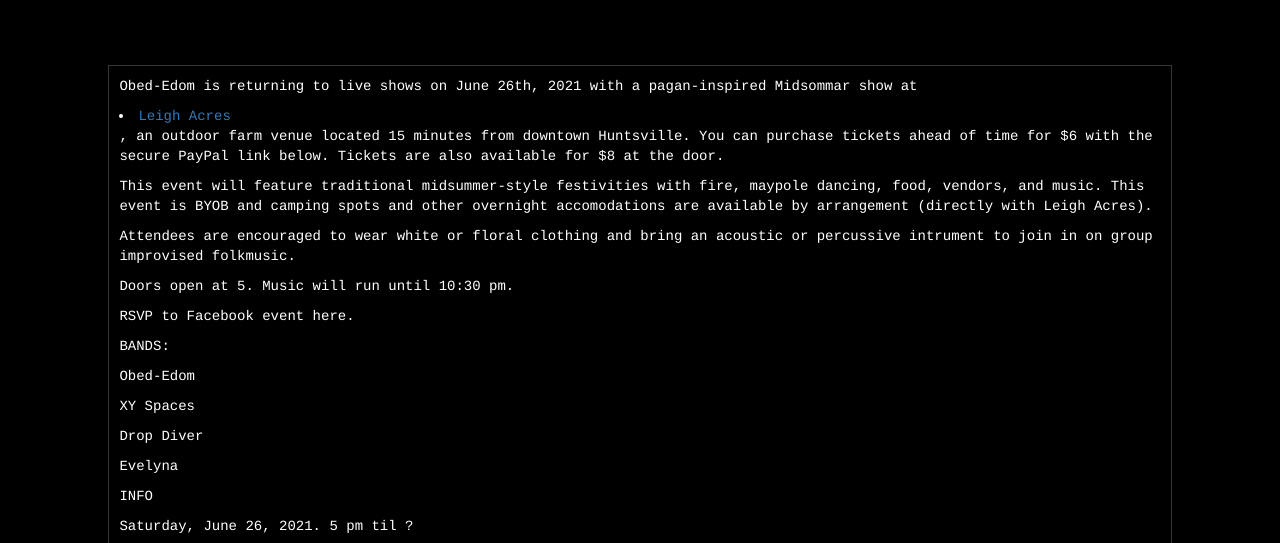
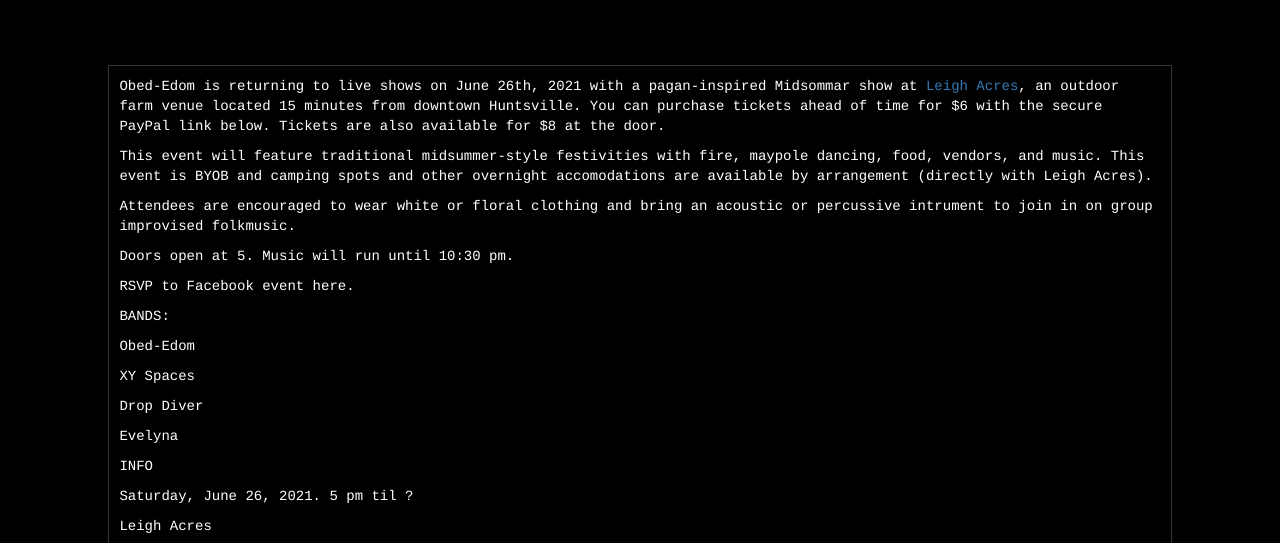
Before and after one commit to obededomband/obededomband.github.io, a plain HTML site: page pages/dates.html in a window 1280 px wide. Shown: the part 232-775 px from the top of the page. Drawn offline with nearby package versions, Linux system fonts and the light colour scheme; a script that the page names is missing.

Commit message:
Update dates.html
removing quotes

```diff
--- a/pages/dates.html
+++ b/pages/dates.html
@@ -40,7 +40,7 @@
     <div class="jumbotron text-center">
     <h1>Dates.</h1>
     </div>
-    <div class="post"><p>Obed-Edom is returning to live shows on June 26th, 2021 with a pagan-inspired Midsommar show at <li><a href=“https://www.leighacres.com/”>Leigh Acres</a></li>, an outdoor farm venue located 15 minutes from downtown Huntsville. You can purchase tickets ahead of time for $6 with the secure PayPal link below. Tickets are also available for $8 at the door.</p>
+    <div class="post"><p>Obed-Edom is returning to live shows on June 26th, 2021 with a pagan-inspired Midsommar show at <a href=https://www.leighacres.com/>Leigh Acres</a>, an outdoor farm venue located 15 minutes from downtown Huntsville. You can purchase tickets ahead of time for $6 with the secure PayPal link below. Tickets are also available for $8 at the door.</p>
         <p>This event will feature traditional midsummer-style festivities with fire, maypole dancing, food, vendors, and music. This event is BYOB and camping spots and other overnight accomodations are available by arrangement (directly with Leigh Acres).</p>
         <p>Attendees are encouraged to wear white or floral clothing and bring an acoustic or percussive intrument to join in on group improvised folkmusic.</p><p>Doors open at 5. Music will run until 10:30 pm.</p><p>RSVP to Facebook event here.</p>
         <p>BANDS:</p>
```
